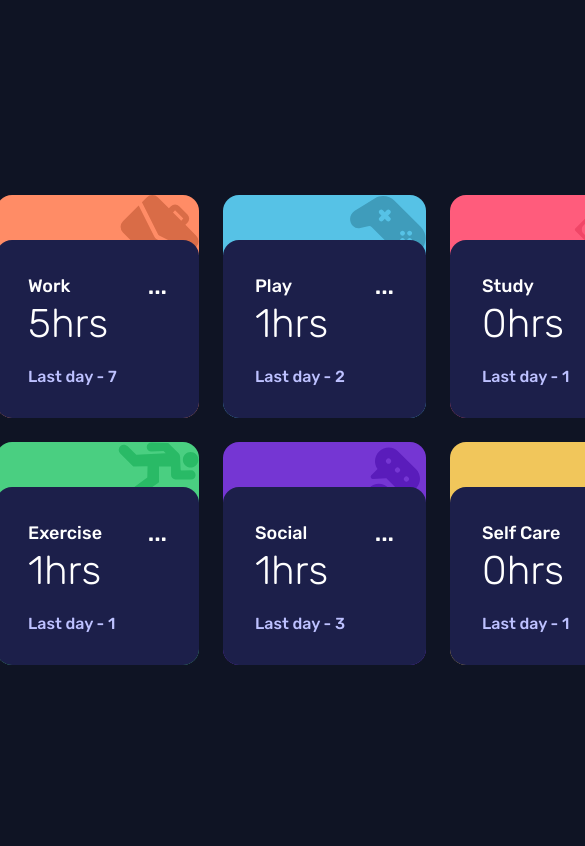
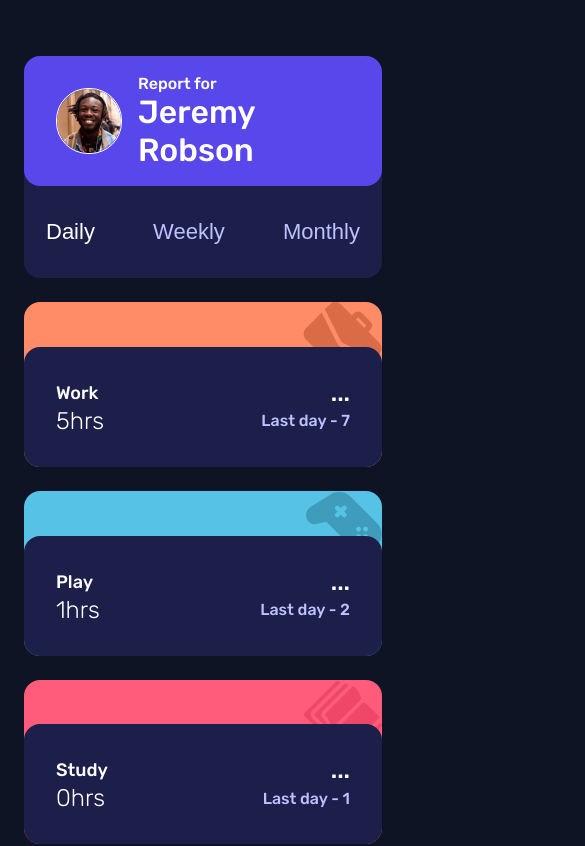
Before and after one commit to vhetet/frontend-mentor-time-tracking-dashboard, a React (Create React App) app: page / in a window 390 px wide. Shown: the top 846 px of the page, 585 px wide, since content can reach past the window. Built offline with nearby package versions, Linux system fonts and the light colour scheme.

Commit message:
add mobile style and scale view for small  tablet

```diff
--- a/src/App.scss
+++ b/src/App.scss
@@ -40,7 +40,7 @@
 
       button {
         background-color: unset;
-        font-weight: 1.125rem;
+        font-size: 1.125rem;
         color: $pale-blue;
         border: 0;
 
@@ -148,3 +148,68 @@
     }
   }
 }
+
+@media screen and (max-width: 450px) {
+  .App {
+    display: flex;
+    flex-direction: column;
+    align-items: center;
+    width: calc(100vw - 2rem);
+    height: 100vh;
+    padding: 0 1rem;
+
+    .profile {
+      width: 100%;
+      margin-bottom: 1.5rem;
+      margin-top: 3rem;
+
+      .description {
+        display: flex;
+        justify-content: flex-start;
+        padding: 1rem;
+
+        img {
+          margin: 1rem;
+        }
+
+        div {
+          display: flex;
+          flex-direction: column;
+          justify-content: center;
+
+          h1 {
+            margin-block-start: 0;;
+            margin-block-end: 0;;
+          }
+        }
+      }
+
+      .timeframe-selector {
+        flex-direction: row;
+
+        button {
+          font-size: 1.375rem;
+        }
+      }
+    }
+
+
+    .tracker {
+      display: flex;
+      flex-direction: column;
+      width: 100%;
+      padding-bottom: 3rem;
+
+      .card-content .info {
+        display: flex;
+        justify-content: space-between;
+        align-items: center ;
+
+        h3 {
+          margin-block-end: 0em;
+          font-size: 1.5rem;
+        }
+      }
+    }
+  }
+}
--- a/src/index.scss
+++ b/src/index.scss
@@ -31,3 +31,13 @@ body {
   font-family: rubik;
   src: url("./assets/fonts/Rubik-VariableFont_wght.ttf");
 }
+
+html {
+  font-size: 1.5vw;
+}
+
+@media screen and (max-width: 450px) {
+  html {
+    font-size: 1em;
+  }
+}
```
Also changed, not shown: 1 other file (tests, documents, lock files or other folders).
